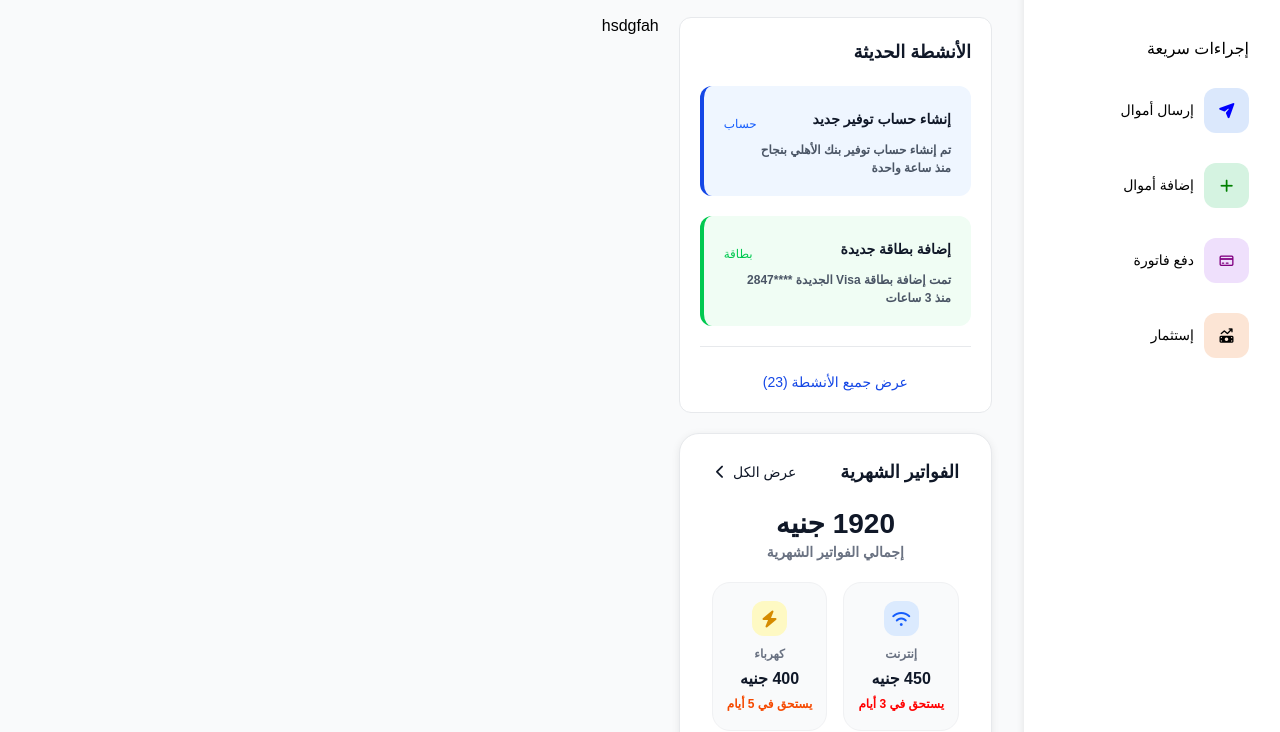
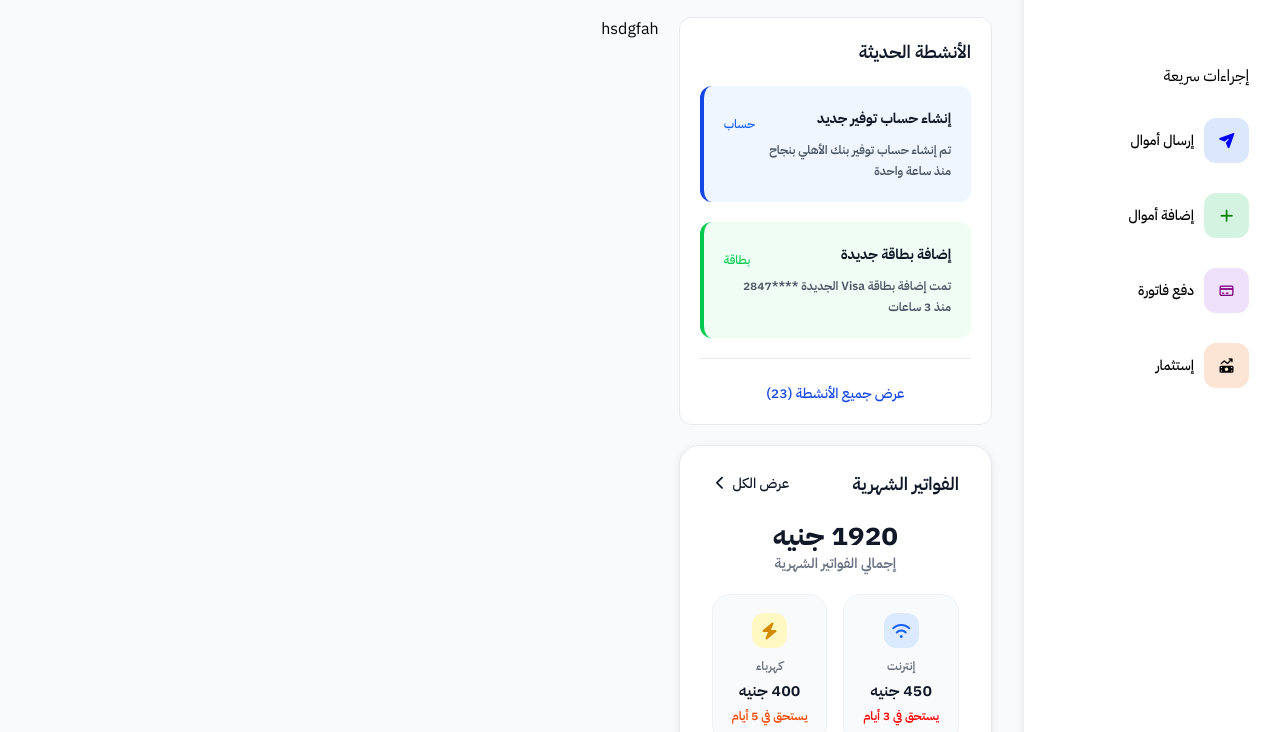
Before and after one commit to MOHAMED54353/mudabbir-dashboard, a plain HTML site: page index.html in a window 1280 px wide. Shown: the part 389-1121 px from the top of the page. Drawn offline with Linux system fonts and the light colour scheme.

Commit message:
add font styling and preconnect links for improved performance

```diff
--- a/css/style.css
+++ b/css/style.css
@@ -2,11 +2,11 @@
     padding: 0;
     margin: 0;
     box-sizing: border-box;
-    font-family: "IBM Plex Sans Arabic", sans-serif;
 }
 
 body {
     background-color: #F9FAFB;
+    font-family: "IBM Plex Sans Arabic", sans-serif;
 }
 
 img {
--- a/index.html
+++ b/index.html
@@ -8,6 +8,11 @@
     <link rel="stylesheet" href="https://cdnjs.cloudflare.com/ajax/libs/font-awesome/7.3.1/css/all.css"
         integrity="sha512-x9WwyMYBnlXMNQ6kQ/Lyzu1NqIhLQKL5Oq6xByfXuRj7s9CskyCbLv/1IjqzJmXwFXWr0ov6jBV7Qbc0hh9nHg=="
         crossorigin="anonymous" referrerpolicy="no-referrer">
+    <link rel="preconnect" href="https://fonts.googleapis.com">
+    <link rel="preconnect" href="https://fonts.gstatic.com" crossorigin>
+    <link
+        href="https://fonts.googleapis.com/css2?family=Exo:ital,wght@0,100..900;1,100..900&family=IBM+Plex+Sans+Arabic:wght@100;200;300;400;500;600;700&display=swap"
+        rel="stylesheet">
     <!-- <link rel="stylesheet" href="https://cdn.jsdelivr.net/npm/bootstrap@5.3.9/dist/css/bootstrap.min.css"> -->
     <title>مدبّر</title>
 </head>
```
